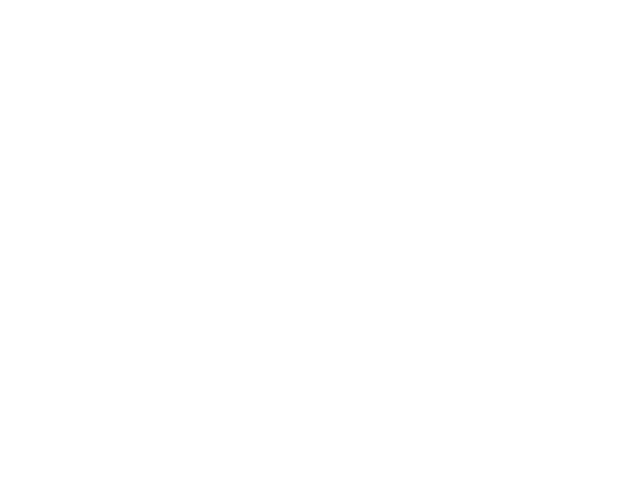
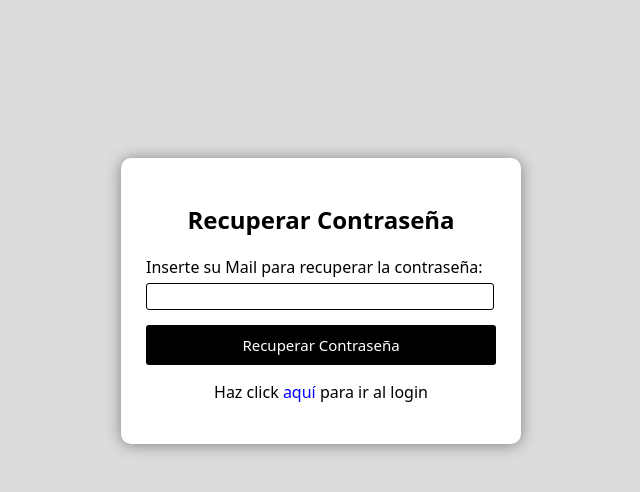
Before and after one commit to francocantarelli/Pagina-de-login, a plain HTML site: page index2.html in a window 1280 px wide. Shown: the whole page, without its empty margins (319-959 px from the left). Drawn offline with Linux system fonts and the light colour scheme.

Commit message:
Creacion del recuperar contraseña

```diff
--- a/index2.html
+++ b/index2.html
@@ -4,8 +4,21 @@
     <meta charset="UTF-8">
     <meta name="viewport" content="width=device-width, initial-scale=1.0">
     <title>Recuperar contraseña</title>
+    <link rel="stylesheet" href="style-index2.css">
 </head>
 <body>
-
+    <div class="contenedor-recuperar">
+        <h2 class="letra-h2">Recuperar Contraseña</h2>
+        <form id="recuperar-form">
+            <div class="texto-input">
+                <label for="recuperar">Inserte su Mail para recuperar la contraseña:</label>
+                <input type="email" id="recuperar">
+            </div>
+            <button type="submit" class="boton-recuperar">Recuperar Contraseña</button>
+            <div class="texto-input-volver">
+                <p>Haz click <a href="index.html">aquí</a> para ir al login</p>
+            </div>
+        </form>
+    </div>
 </body>
 </html>
--- /dev/null
+++ b/style-index2.css
@@ -0,0 +1,76 @@
+html{
+    scroll-behavior: smooth;
+}
+
+body{
+    font-family: system-ui, -apple-system, BlinkMacSystemFont, 'Segoe UI', Roboto;
+    background-color: gainsboro;
+    display: flex;
+}
+
+.letra-h2{
+    text-align: center;
+}
+
+.contenedor-recuperar{
+    width: 350px;
+    margin: 150px auto;
+    padding: 25px;
+    background-color: white;
+    border-radius: 10px;
+    box-shadow: 0 1px 15px gray;
+}
+
+.texto-input{
+    margin-bottom: 15px;
+    font-weight: 500
+}
+
+.texto-input label{
+    display: block;
+    margin-bottom: 5px;
+}
+
+.texto-input input{
+    width: 96%;
+    padding: 5px;
+    border: 1px solid black;
+    border-radius: 3px;
+}
+
+.boton-recuperar{
+    display: block;
+    width: 100%;
+    padding: 10px;
+    background-color: rgb(0, 0, 0);
+    color: white;
+    border: none;
+    border-radius: 3px;
+    cursor: pointer;
+    transition: 0.5s;
+    font-weight: 500;
+    font-size: 15px;
+    font-family: system-ui, -apple-system, BlinkMacSystemFont, 'Segoe UI', Roboto, Oxygen, Ubuntu, Cantarell, 'Open Sans', 'Helvetica Neue', sans-serif;
+    text-align: center;
+}
+
+.boton-recuperar:hover{
+    background-color: rgb(54, 54, 145);
+    color: white;
+}
+
+.texto-input-volver{
+    text-align: center;
+    font-weight: 500;
+}
+
+.texto-input-volver a{
+    color: blue;
+    text-decoration: none;
+    transition: 1;
+}
+
+.texto-input-volver a:hover{
+    color: black;
+    text-decoration: underline;
+}
```
